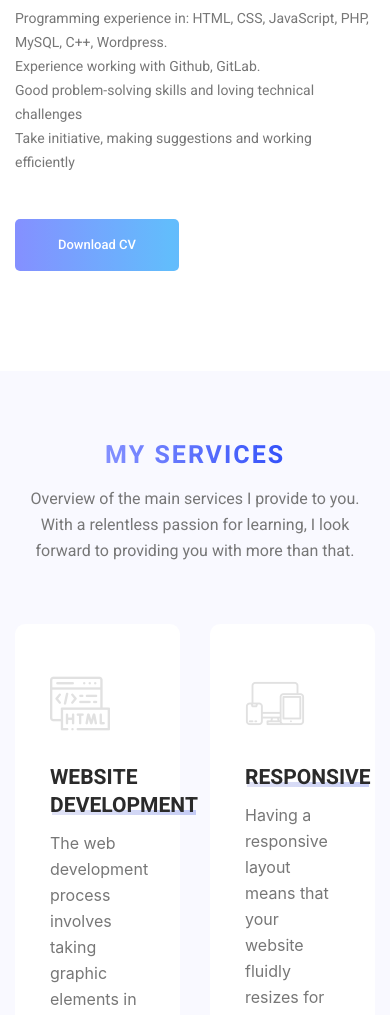
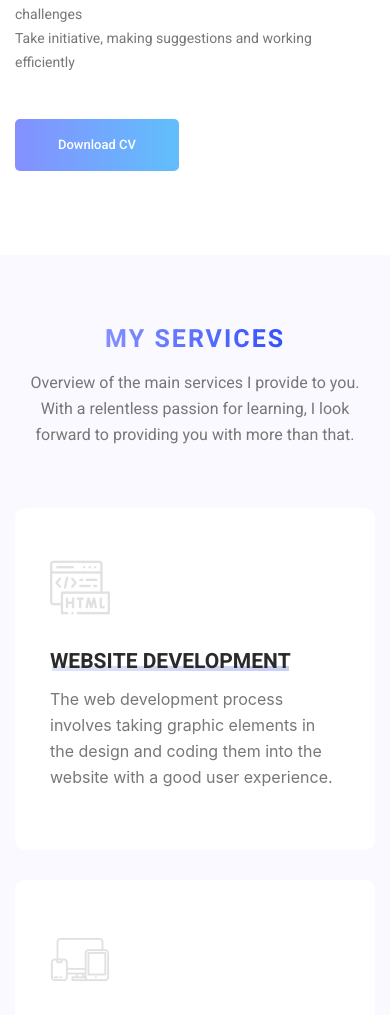
Before and after one commit to hieunguyen64/My-portfolio, a plain HTML site: page index.html in a window 390 px wide. Shown: the part 266-1281 px from the top of the page. Drawn offline with Linux system fonts and the light colour scheme; some packages are replaced by stand-ins of ours; a script that the page names is missing.

Commit message:
delete unusal code

```diff
--- a/css/styles.css
+++ b/css/styles.css
@@ -438,32 +438,8 @@ body {
     text-transform: uppercase;
 }
 
-.banner {
-    z-index: 1;
-    background: url(../images/banner/home-banner.jpg) no-repeat scroll center center;
-    background-size: cover;
-}
-
-@media only screen and (max-width: 48em) {
-    .banner {
-        min-height: 50rem;
-    }
-}
-
-@media only screen and (max-width: 36em) {
-    .banner {
-        min-height: 45rem;
-    }
-}
-
 .banner__inner {
     width: 100%;
-}
-
-@media only screen and (max-width: 75em) {
-    .banner__inner {
-        padding: 100px 0px;
-    }
 }
 
 @media only screen and (max-width: 48em) {
--- a/index.html
+++ b/index.html
@@ -56,6 +56,7 @@
                                     <li class="top-nav__item top-nav__item-wrapper">
                                         <a class="top-nav__link" href="index.html#section-contact">Contact</a>
                                     </li>
+                                </li>
                             </ul>
                         </div>
                     </div>
@@ -102,14 +103,14 @@
                     </p>
                 </div>
                 <div class="row" style="margin-bottom: -30px;">
-                    <div class="col-6">
+                    <div class="col-md-6">
                         <div class="service__item">
                             <span class="flaticon-html"></span>
                             <h4 class="service__heading heading-underline">Website Development</h4>
                             <p class="service__desc">The web development process involves taking graphic elements in the design and coding them into the website with a good user experience.</p>
                         </div>
                     </div>
-                    <div class="col-6">
+                    <div class="col-md-6">
                         <div class="service__item">
                             <span class="flaticon-responsive"></span>
                             <h4 class="service__heading heading-underline">Responsive</h4>
--- a/js/main.js
+++ b/js/main.js
@@ -1,22 +1,22 @@
 function autoType(elementClass, typingSpeed) {
   var thhis = $(elementClass);
   thhis.css({
-        "position": "relative",
-        "display": "inline-block"
+    position: "relative",
+    display: "inline-block",
   });
   thhis.prepend('<div class="cursor" style="right: initial; left:0;"></div>');
   thhis = thhis.find(".text-js");
-    var text = thhis.text().trim().split('');
+  var text = thhis.text().trim().split("");
   var amntOfChars = text.length;
   var newString = "";
   thhis.text("|");
-    setTimeout(function() {
+  setTimeout(function () {
     thhis.css("opacity", 1);
     thhis.prev().removeAttr("style");
     thhis.text("");
     for (var i = 0; i < amntOfChars; i++) {
-            (function(i, char) {
-                setTimeout(function() {
+      (function (i, char) {
+        setTimeout(function () {
           newString += char;
           thhis.text(newString);
         }, i * typingSpeed);
@@ -25,9 +25,6 @@ function autoType(elementClass, typingSpeed) {
   }, 200);
 }
 
-$(document).ready(function() {
-    // Now to start autoTyping just call the autoType function with the
-    // class of outer div
-    // The second paramter is the speed between each letter is typed.
+$(document).ready(function () {
   autoType(".type-js", 200);
 });
```
Lines whose indentation alone changed are shown as unchanged.
